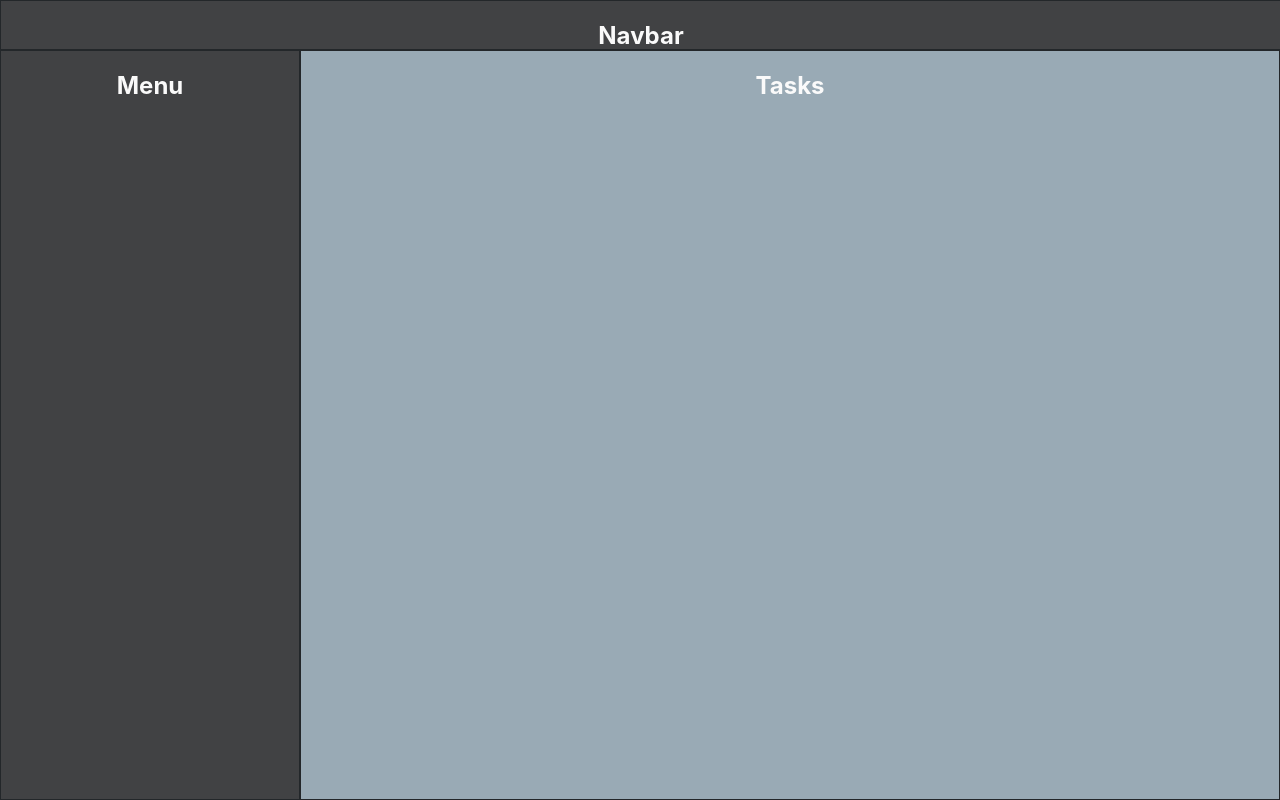
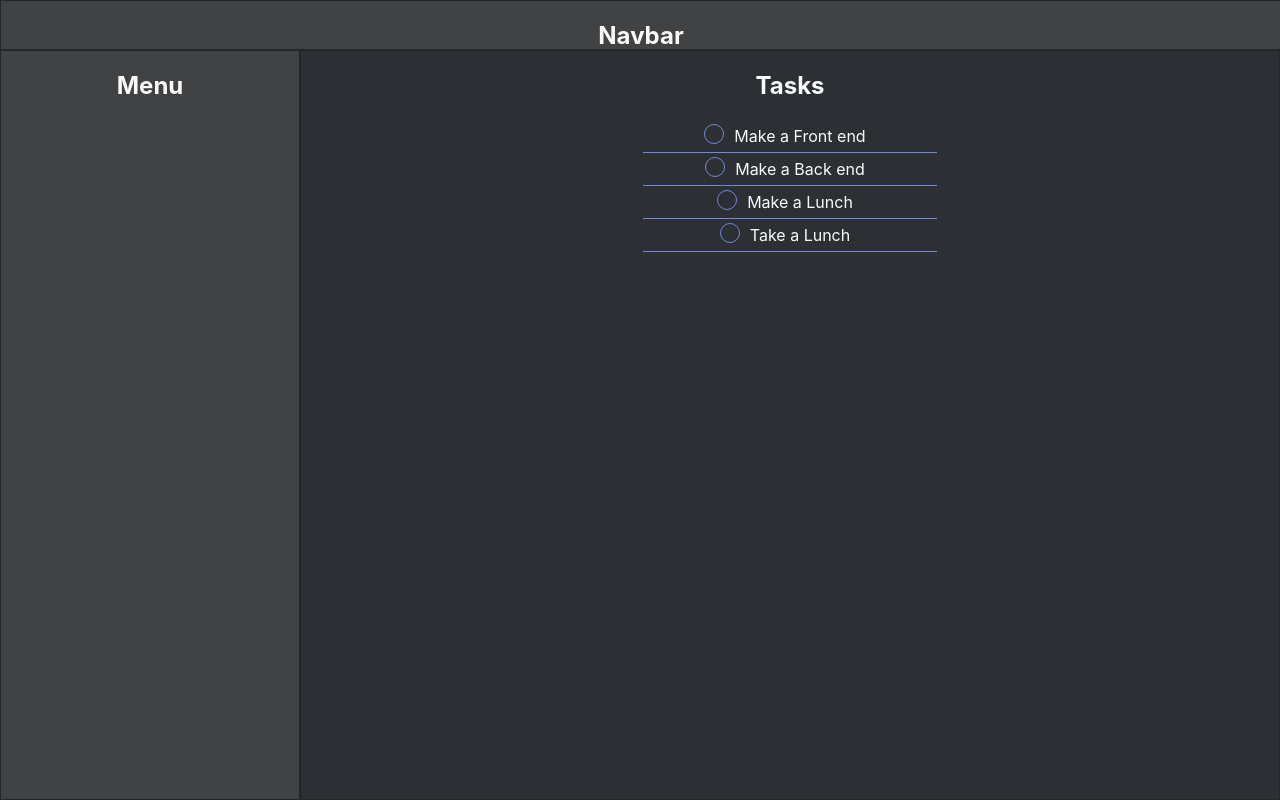
Before and after one commit to savukhin/my-todo-list, a React (Create React App) app in the folder client/: page / in a window 1280 px wide. Built offline with nearby package versions, Linux system fonts and the light colour scheme.

Commit message:
Added tasks front

```diff
--- a/client/src/App.css
+++ b/client/src/App.css
@@ -1,5 +1,5 @@
 .App {
-  /* text-align: center; */
+  text-align: center;
 }
 
 .wrapper {
--- a/client/src/App.js
+++ b/client/src/App.js
@@ -1,4 +1,3 @@
-import logo from './logo.svg';
 import './App.css';
 import Menu from './components/Menu/Menu.jsx'
 import Navbar from './components/Navbar/Navbar.jsx'
--- a/client/src/components/Tasks/Tasks.css
+++ b/client/src/components/Tasks/Tasks.css
@@ -1,6 +1,58 @@
 .tasks {
-    background-color: var(--block-color);
+    background-color: var(--main-bg-color);
     border: 1px solid var(--frame-color);
     grid-row: 2;
     grid-column: 2;
 }
+
+.tasks ul {
+    list-style: none;
+    margin: auto;
+    width: 30%;
+    padding: 0px;
+}
+
+.tasks li {
+    line-height: 2rem;
+    border-bottom: 1px solid var(--additional-color);
+}
+
+.tasks li span {
+    margin: 10px;
+}
+
+.tasks button {
+    animation-name: buttonOut;
+    animation-duration: 0.2s;
+    border: 1px solid var(--additional-color);
+    width:20px;
+    height:20px;
+    border-radius: 100%;
+    background-color: unset;
+    cursor: pointer;
+}
+
+.tasks button:hover {
+    /* background-color: var(--additional-color); */
+    /* background-color: rgba(255, 255, 255, 0.5); */
+    /* border-color: var(--text-color); */
+    animation-name: buttonIn;
+    animation-duration: 0.2s;
+    animation-fill-mode: forwards;
+}
+
+/* @media (prefers-reduced-motion: no-preference) {
+    .tasks button:hover {
+      animation: buttonIn 0.4s forwards;
+    }
+  } */
+
+@keyframes buttonIn {
+from { background-color: unset; }
+to { background-color: var(--additional-color); }
+}
+
+@keyframes buttonOut {
+    from { background-color: var(--additional-color); }
+    to { background-color: unset; }
+}
--- a/client/src/components/Tasks/Tasks.jsx
+++ b/client/src/components/Tasks/Tasks.jsx
@@ -2,10 +2,28 @@ import React, { Component } from 'react';
 import './Tasks.css'
 
 class Tasks extends Component {
+    constructor() {
+        super();
+        this.state = {
+            tasks: [{id: 1, content: "Make a Front end"},
+            {id: 2, content: "Make a Back end"},
+            {id: 3, content: "Make a Lunch"},
+            {id: 4, content: "Take a Lunch"}]
+        }
+    }
+
     render() {
         return (
             <div className="tasks">
                 <h2>Tasks</h2>
+                <ul>
+                    {this.state.tasks.map(task =>
+                    <li key={task.id}>
+                        <button></button>
+                        <span>{ task.content }</span>
+                    </li>
+                    )}
+                </ul>
             </div>
         )
     }
```
